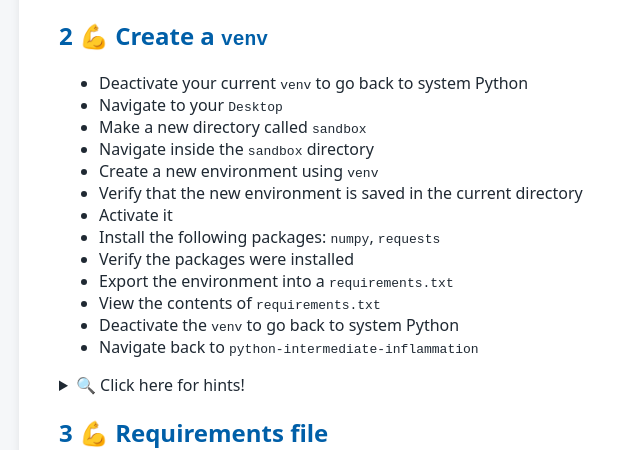
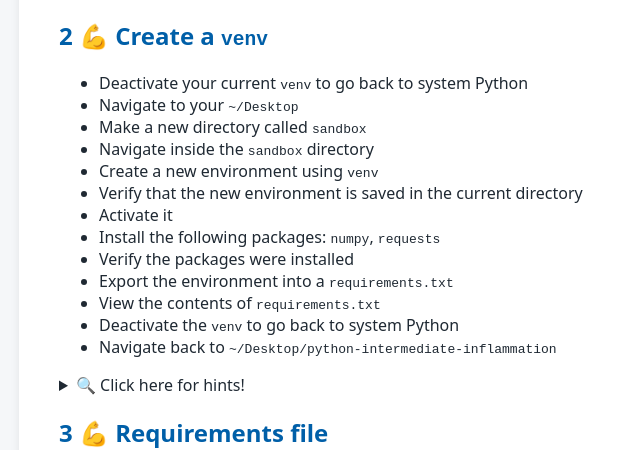
Before and after one commit to tu-delft-library/intermediate_programming_with_python, a Jekyll site: the page built from material_for_participants/exercises.md, in a window 1280 px wide and 900 px high. Shown: the part 294-744 px from the top of the window, without its empty margins (81-721 px from the left). Built offline with Jekyll 4.4.1, drawn with Linux system fonts in a browser that asks for light colours; our own code applies the rules of GitHub Pages for plain Markdown files.

Commit message:
Clarifications on exercise 2

```diff
--- a/material_for_participants/exercises.md
+++ b/material_for_participants/exercises.md
@@ -13,7 +13,7 @@
 
 ## 2 💪 Create a `venv`
 - Deactivate your current `venv` to go back to system Python
-- Navigate to your `Desktop`
+- Navigate to your `~/Desktop`
 - Make a new directory called `sandbox`
 - Navigate inside the `sandbox` directory
 - Create a new environment using `venv`
@@ -24,7 +24,7 @@
 - Export the environment into a `requirements.txt`
 - View the contents of `requirements.txt`
 - Deactivate the `venv` to go back to system Python
-- Navigate back to `python-intermediate-inflammation`
+- Navigate back to `~/Desktop/python-intermediate-inflammation`
 
 
 <details>
```
